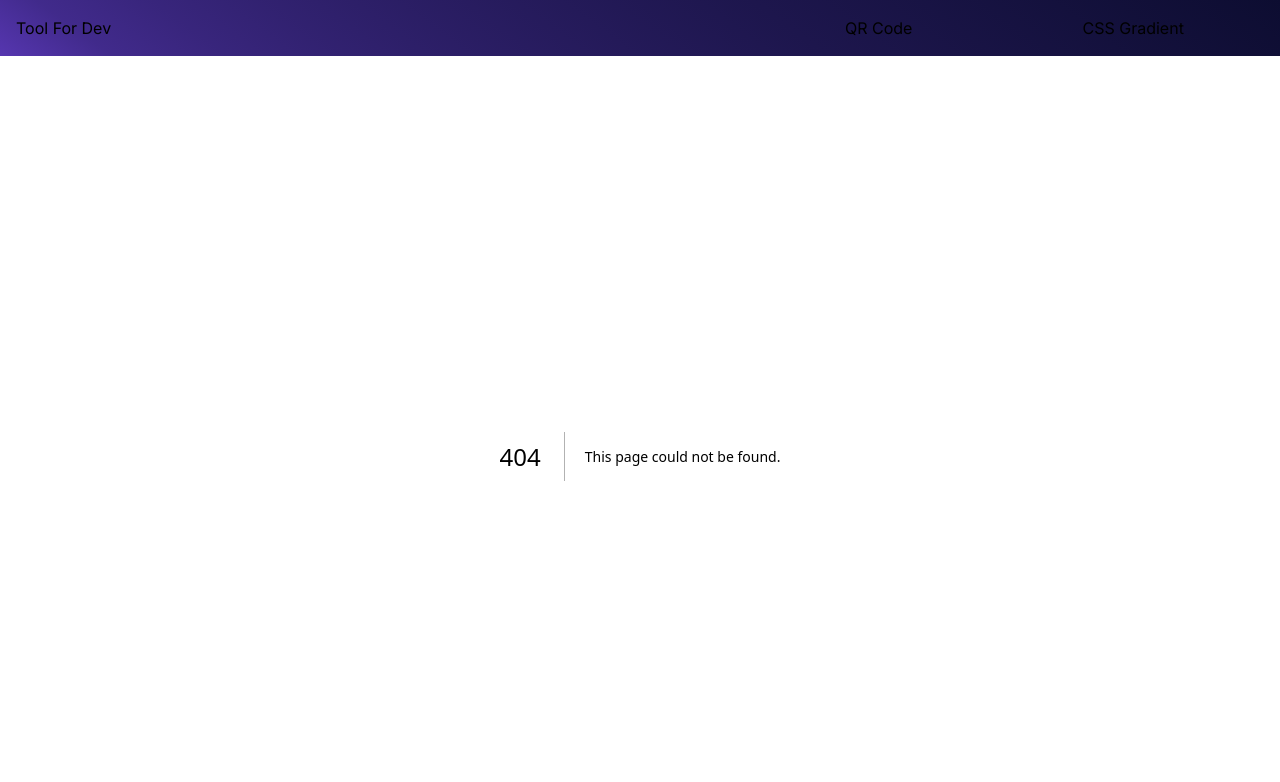
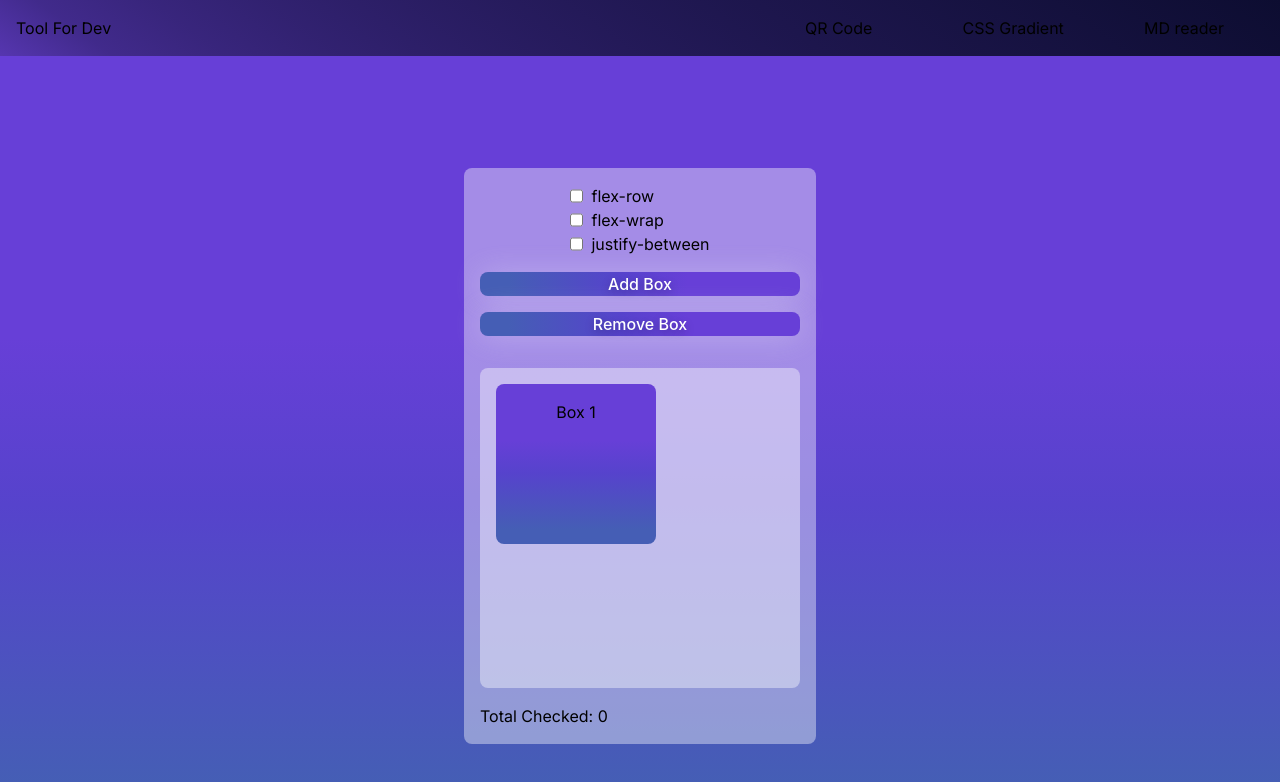
Before and after one commit to jonathanbensadoun/Tool, a Next.js app: page /flexbox in a window 1280 px wide. Before the commit this address had no page. Shown: the top 782 px of the page. Built offline with nearby package versions, Linux system fonts and the light colour scheme.

Commit message:
add md reader

```diff
--- a/package.json
+++ b/package.json
@@ -10,9 +10,11 @@
   },
   "dependencies": {
     "html-to-image": "^1.11.11",
+    "jspdf": "^2.5.1",
     "next": "14.2.5",
     "react": "^18",
     "react-dom": "^18",
+    "react-markdown": "^9.0.1",
     "react-qr-code": "^2.0.15"
   },
   "devDependencies": {
--- /dev/null
+++ b/src/app/flexbox/page.tsx
@@ -0,0 +1,99 @@
+"use client";
+import React from "react";
+
+const Page: React.FC = () => {
+  const [numberBox, setNumberBox] = React.useState<number>(1);
+  const [check1, setCheck1] = React.useState<boolean>(false);
+  const [check2, setCheck2] = React.useState<boolean>(false);
+  const [check3, setCheck3] = React.useState<boolean>(false);
+
+  const addBox = () => {
+    setNumberBox(numberBox + 1);
+  };
+
+  const removeBox = () => {
+    if (numberBox > 1) {
+      setNumberBox(numberBox - 1);
+    }
+  };
+
+  const handleCheck1Change = (event: React.ChangeEvent<HTMLInputElement>) => {
+    setCheck1(event.target.checked);
+  };
+
+  const handleCheck2Change = (event: React.ChangeEvent<HTMLInputElement>) => {
+    setCheck2(event.target.checked);
+  };
+
+  const handleCheck3Change = (event: React.ChangeEvent<HTMLInputElement>) => {
+    setCheck3(event.target.checked);
+  };
+
+  const checkedCount = [check1, check2, check3].filter(
+    (isChecked) => isChecked
+  ).length;
+
+  return (
+    <div className="flex flex-col justify-center items-center h-screen w-full bg-36">
+      <div className="bg-white bg-opacity-40 p-4 rounded-lg">
+        <div className="flex flex-col justify-center items-center gap-4">
+          <div>
+            <div className="flex gap-2">
+              <input
+                type="checkbox"
+                id="check1"
+                name="check1"
+                checked={check1}
+                onChange={handleCheck1Change}
+              />
+              <h3>flex-row</h3>
+            </div>
+            <div className="flex gap-2">
+              <input
+                type="checkbox"
+                id="check2"
+                name="check2"
+                checked={check2}
+                onChange={handleCheck2Change}
+              />
+              <h3>flex-wrap</h3>
+            </div>
+            <div className="flex gap-2">
+              <input
+                type="checkbox"
+                id="check3"
+                name="check3"
+                checked={check3}
+                onChange={handleCheck3Change}
+              />
+              <h3>justify-between</h3>
+            </div>
+          </div>
+          <button onClick={addBox} className="button-36 w-80">
+            Add Box
+          </button>
+          <button onClick={removeBox} className="button-36 mb-8 w-80">
+            Remove Box
+          </button>
+        </div>
+        <div
+          className={`bg-white w-100 h-80 bg-opacity-40 flex rounded-lg p-4 ${
+            check1 ? "flex-row" : ""
+          } ${check2 ? "flex-wrap" : ""} ${check3 ? "justify-between" : ""}`}
+        >
+          {Array.from({ length: numberBox }, (_, index) => (
+            <div
+              key={index}
+              className="w-40 h-40 bg-36 p-4 text-center rounded-lg"
+            >
+              Box {index + 1}
+            </div>
+          ))}
+        </div>
+        <div className="mt-4">Total Checked: {checkedCount}</div>
+      </div>
+    </div>
+  );
+};
+
+export default Page;
--- a/src/app/globals.css
+++ b/src/app/globals.css
@@ -44,3 +44,43 @@ body {
     background-position: 0 0;
   }
 }
+
+
+.markdown-body {
+  color: #c9d1d9;
+  background-color: #0d1117;
+  font-family: -apple-system, BlinkMacSystemFont, "Segoe UI", "Noto Sans", Helvetica, Arial, sans-serif;
+  font-size: 16px;
+  line-height: 1.5;
+  word-wrap: break-word;
+
+}
+
+.markdown-body h1, .markdown-body h2 {
+  border-bottom: 1px solid #21262d;
+  padding-bottom: 0.3em;
+  color: #c9d1d9;
+}
+
+.markdown-body code {
+  background-color: rgba(110,118,129,0.4);
+  border-radius: 6px;
+  padding: 0.2em 0.4em;
+  font-family: monospace;
+}
+
+.markdown-body pre {
+  background-color: #161b22;
+  border-radius: 6px;
+  padding: 16px;
+  overflow: auto;
+}
+
+.markdown-body a {
+  color: #58a6ff;
+  text-decoration: none;
+}
+
+.markdown-body a:hover {
+  text-decoration: underline;
+}
--- /dev/null
+++ b/src/app/md-reader/page.tsx
@@ -0,0 +1,129 @@
+"use client";
+import React, { useState, ChangeEvent, DragEvent } from "react";
+import { jsPDF } from "jspdf";
+import ReactMarkdown from "react-markdown";
+
+const Page: React.FC = () => {
+  const [markdownContent, setMarkdownContent] = useState<string>("");
+  const [isDragging, setIsDragging] = useState<boolean>(false);
+
+  const handleFileUpload = (file: File) => {
+    const reader = new FileReader();
+    reader.onload = (e) => {
+      const content = e.target?.result as string;
+      setMarkdownContent(content);
+    };
+    reader.readAsText(file);
+  };
+
+  const handleInputChange = (event: ChangeEvent<HTMLInputElement>) => {
+    const file = event.target.files?.[0];
+    if (file) {
+      handleFileUpload(file);
+    }
+  };
+
+  const handleDragEnter = (event: DragEvent<HTMLDivElement>) => {
+    event.preventDefault();
+    setIsDragging(true);
+  };
+
+  const handleDragLeave = (event: DragEvent<HTMLDivElement>) => {
+    event.preventDefault();
+    setIsDragging(false);
+  };
+
+  const handleDragOver = (event: DragEvent<HTMLDivElement>) => {
+    event.preventDefault();
+  };
+
+  const handleDrop = (event: DragEvent<HTMLDivElement>) => {
+    event.preventDefault();
+    setIsDragging(false);
+    const file = event.dataTransfer.files?.[0];
+    if (file && file.name.endsWith(".md")) {
+      handleFileUpload(file);
+    } else {
+      alert("Please drop a valid Markdown (.md) file.");
+    }
+  };
+
+  const generatePDF = async () => {
+    const content = document.getElementById("markdown-content");
+    if (!content) return;
+
+    const pdf = new jsPDF({
+      orientation: "portrait",
+      unit: "pt",
+      format: "a4",
+    });
+
+    // Convertir le contenu HTML en chaîne
+    const htmlContent = content.innerHTML;
+
+    // Utiliser la méthode html de jsPDF avec pdfjs
+    pdf.html(htmlContent, {
+      callback: function (pdf) {
+        pdf.save("generated.pdf");
+      },
+      x: 10,
+      y: 10,
+      width: 595 - 20, // A4 width - 20pt margin
+      windowWidth: 100, // Utilisé pour le calcul de la mise à l'échelle
+      autoPaging: "text",
+      margin: [10, 10, 10, 10],
+      html2canvas: {
+        scale: 2, // Augmenter la qualité
+      },
+    });
+  };
+  return (
+    <div className=" p-4 bg-36 w-full min-h-screen flex flex-col justify-center items-center ">
+      <h1 className="text-2xl font-bold mb-4">Read Markdown </h1>
+      <div
+        className={`border-2 border-dashed p-4 mb-4 ${
+          isDragging ? "border-blue-500 bg-blue-100" : "border-gray-300"
+        }`}
+        onDragEnter={handleDragEnter}
+        onDragLeave={handleDragLeave}
+        onDragOver={handleDragOver}
+        onDrop={handleDrop}
+      >
+        <p className="text-center">
+          Drag and drop your Markdown file here, or click to select
+        </p>
+        <input
+          type="file"
+          accept=".md"
+          onChange={handleInputChange}
+          className="hidden"
+          id="file-input"
+        />
+        <label
+          htmlFor="file-input"
+          className="block text-center mt-2 text-blue-500 cursor-pointer"
+        >
+          Select File
+        </label>
+      </div>
+      {/* <button
+        onClick={generatePDF}
+        className="bg-blue-500 hover:bg-blue-700 text-white font-bold py-2 px-4 rounded button-37 mb-4"
+        disabled={!markdownContent}
+      >
+        Generate PDF
+      </button> */}
+      <div
+        id="markdown-content"
+        // className=" text-black bg-white bg-opacity-40  rounded-lg max-w-screen "
+        className=" markdown-body rounded-lg max-w-screen "
+      >
+        <ReactMarkdown className={`${markdownContent ? "p-4" : ""}`}>
+          {markdownContent}
+        </ReactMarkdown>
+      </div>
+    </div>
+  );
+};
+
+export default Page;
--- a/src/component/Navbar/Navbar.tsx
+++ b/src/component/Navbar/Navbar.tsx
@@ -21,6 +21,9 @@ const Navbar: React.FC = () => {
         <li>
           <Link href="/css-gradient">CSS Gradient</Link>
         </li>
+        <li>
+          <Link href="/md-reader">MD reader</Link>
+        </li>
       </ul>
     </nav>
   );
```
Also changed, not shown: 1 other file (tests, documents, lock files or other folders).
